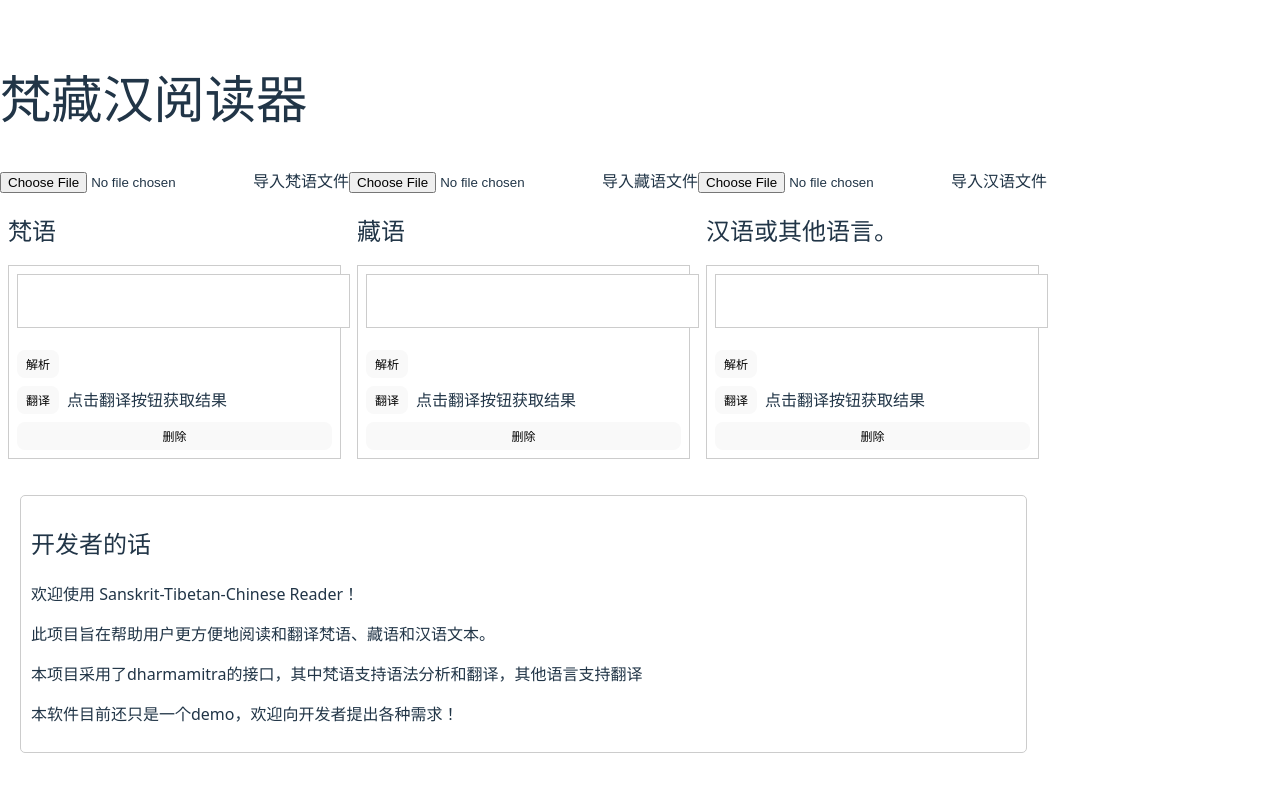
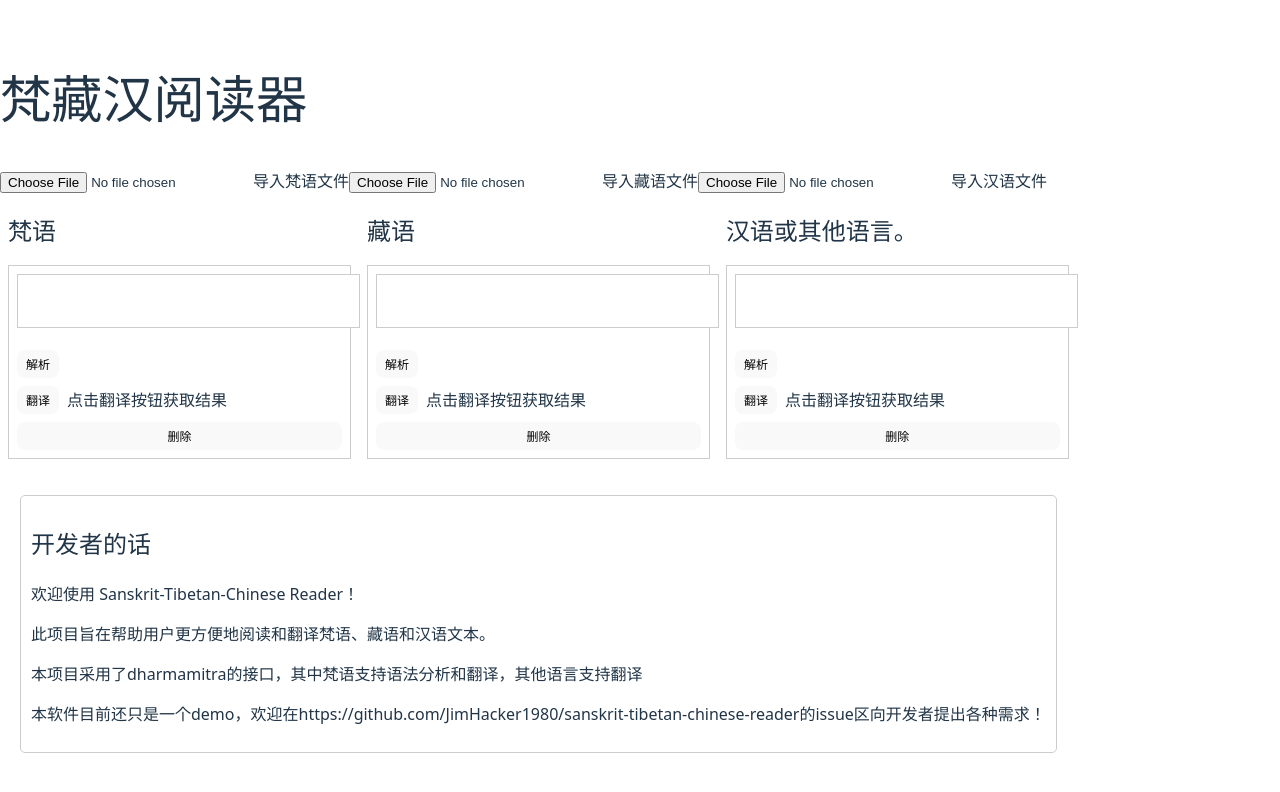
Before and after one commit to JimHacker1980/sanskrit-tibetan-chinese-reader, a React (Vite) app: page / in a window 1280 px wide. Shown: the top 792 px of the page. Built offline with nearby package versions, Linux system fonts and the light colour scheme.

Commit message:
Update DeveloperNotes.jsx

```diff
--- a/src/components/DeveloperNotes.jsx
+++ b/src/components/DeveloperNotes.jsx
@@ -7,7 +7,7 @@ const DeveloperNotes = () => {
             <p>欢迎使用 Sanskrit-Tibetan-Chinese Reader！</p>
             <p>此项目旨在帮助用户更方便地阅读和翻译梵语、藏语和汉语文本。</p>
             <p>本项目采用了dharmamitra的接口，其中梵语支持语法分析和翻译，其他语言支持翻译</p>
-            <p>本软件目前还只是一个demo，欢迎向开发者提出各种需求！</p>
+            <p>本软件目前还只是一个demo，欢迎在https://github.com/JimHacker1980/sanskrit-tibetan-chinese-reader的issue区向开发者提出各种需求！</p>
         </div>
     );
 };
```
